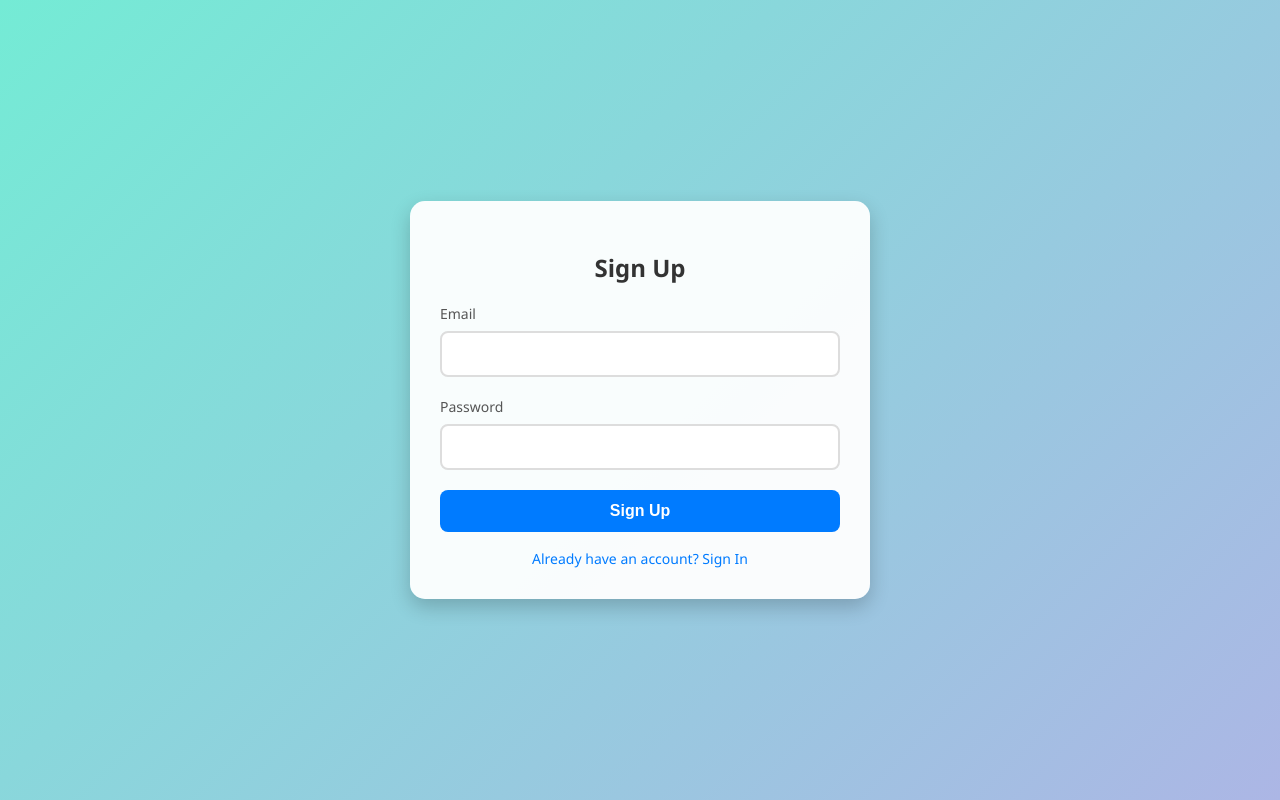
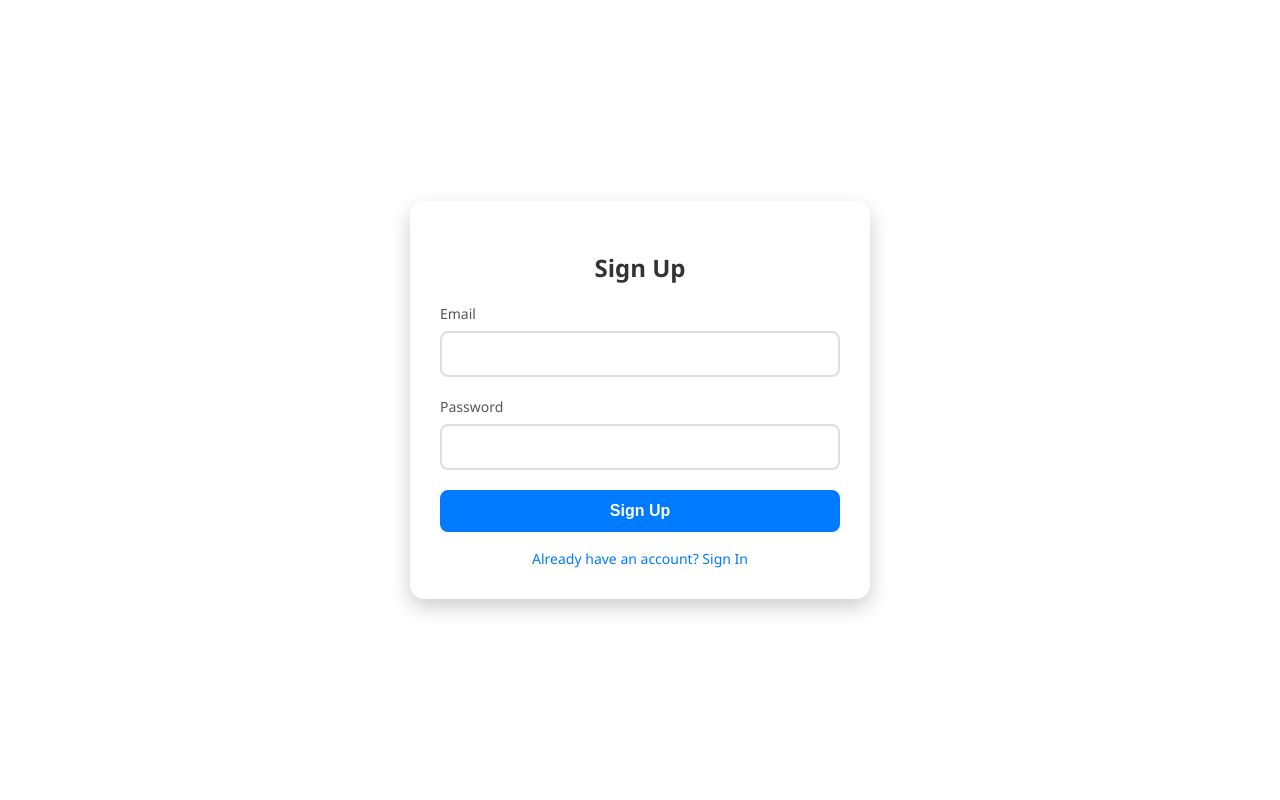
Before and after one commit to spandana-lab/cicd-project, a website: page public/index.html in a window 1280 px wide. Drawn offline with Linux system fonts and the light colour scheme.

Commit message:
updated script

```diff
--- a/public/index.html
+++ b/public/index.html
@@ -7,14 +7,20 @@
     <style>
         body {
             font-family: 'Segoe UI', Tahoma, Geneva, Verdana, sans-serif;
-            display: flex;
-            justify-content: center;
-            align-items: center;
-            min-height: 100vh;
             margin: 0;
-            background: linear-gradient(135deg, #74ebd5, #acb6e5);
             overflow: hidden;
         }
+
+        #star-canvas {
+            position: fixed;
+            top: 0;
+            left: 0;
+            z-index: 0;
+            width: 100%;
+            height: 100%;
+            display: block;
+        }
+
         .container {
             background-color: rgba(255, 255, 255, 0.95);
             padding: 30px;
@@ -25,24 +31,36 @@
             animation: fadeIn 1s ease-in-out;
             position: relative;
             transition: transform 0.3s ease;
+            z-index: 1;
+            margin: auto;
+            top: 50%;
+            transform: translateY(-50%);
+            position: absolute;
+            left: 0;
+            right: 0;
         }
+
         .container:hover {
-            transform: translateY(-5px);
+            transform: translateY(calc(-5px - 50%));
         }
+
         @keyframes fadeIn {
             0% { opacity: 0; transform: translateY(20px); }
             100% { opacity: 1; transform: translateY(0); }
         }
+
         h2 {
             color: #333;
             margin-bottom: 20px;
             font-size: 24px;
             font-weight: 600;
         }
+
         .form-group {
             margin-bottom: 20px;
             text-align: left;
         }
+
         label {
             display: block;
             margin-bottom: 8px;
@@ -50,6 +68,7 @@
             font-size: 14px;
             font-weight: 500;
         }
+
         input {
             width: 100%;
             padding: 12px;
@@ -59,11 +78,13 @@
             font-size: 16px;
             transition: border-color 0.3s ease, box-shadow 0.3s ease;
         }
+
         input:focus {
             border-color: #007bff;
             box-shadow: 0 0 8px rgba(0, 123, 255, 0.3);
             outline: none;
         }
+
         button {
             width: 100%;
             padding: 12px;
@@ -76,27 +97,32 @@
             cursor: pointer;
             transition: background-color 0.3s ease, transform 0.2s ease;
         }
+
         button:hover {
             background-color: #0056b3;
             transform: scale(1.02);
         }
+
         button:active {
             transform: scale(0.98);
         }
+
         .toggle {
             margin-top: 15px;
         }
+
         .toggle a {
             color: #007bff;
             text-decoration: none;
             font-size: 14px;
             transition: color 0.3s ease;
         }
+
         .toggle a:hover {
             color: #0056b3;
             text-decoration: underline;
         }
-        /* Popup (Modal) Styles */
+
         .modal {
             display: none;
             position: fixed;
@@ -107,8 +133,9 @@
             background-color: rgba(0, 0, 0, 0.5);
             justify-content: center;
             align-items: center;
-            z-index: 1000;
+            z-index: 10;
         }
+
         .modal-content {
             background-color: white;
             padding: 20px;
@@ -120,21 +147,26 @@
             position: relative;
             animation: popIn 0.3s ease;
         }
+
         @keyframes popIn {
             0% { transform: scale(0.8); opacity: 0; }
             100% { transform: scale(1); opacity: 1; }
         }
+
         .modal-content p {
             margin: 0 0 20px;
             font-size: 16px;
             color: #333;
         }
+
         .modal-content.success p {
             color: #28a745;
         }
+
         .modal-content.error p {
             color: #dc3545;
         }
+
         .close-btn {
             position: absolute;
             top: 10px;
@@ -144,9 +176,11 @@
             cursor: pointer;
             transition: color 0.3s ease;
         }
+
         .close-btn:hover {
             color: #333;
         }
+
         .modal-content button {
             padding: 10px 20px;
             font-size: 14px;
@@ -154,6 +188,8 @@
     </style>
 </head>
 <body>
+    <canvas id="star-canvas"></canvas>
+
     <div class="container">
         <h2 id="form-title">Sign Up</h2>
         <form id="auth-form">
@@ -172,7 +208,6 @@
         </div>
     </div>
 
-    <!-- Popup Modal -->
     <div id="modal" class="modal">
         <div class="modal-content">
             <span class="close-btn" onclick="closeModal()">×</span>
@@ -182,6 +217,57 @@
     </div>
 
     <script>
+        // Star background canvas
+        const canvas = document.getElementById('star-canvas');
+        const ctx = canvas.getContext('2d');
+        let stars = [];
+
+        function resizeCanvas() {
+            canvas.width = window.innerWidth;
+            canvas.height = window.innerHeight;
+        }
+
+        function initStars(count = 100) {
+            stars = [];
+            for (let i = 0; i < count; i++) {
+                stars.push({
+                    x: Math.random() * canvas.width,
+                    y: Math.random() * canvas.height,
+                    radius: Math.random() * 1.5 + 0.5,
+                    dx: (Math.random() - 0.5) * 0.2,
+                    dy: (Math.random() - 0.5) * 0.2,
+                    color: `rgba(255,255,255,${Math.random() * 0.8 + 0.2})`
+                });
+            }
+        }
+
+        function animateStars() {
+            ctx.clearRect(0, 0, canvas.width, canvas.height);
+            for (let star of stars) {
+                ctx.beginPath();
+                ctx.arc(star.x, star.y, star.radius, 0, Math.PI * 2);
+                ctx.fillStyle = star.color;
+                ctx.fill();
+
+                star.x += star.dx;
+                star.y += star.dy;
+
+                if (star.x < 0 || star.x > canvas.width) star.dx *= -1;
+                if (star.y < 0 || star.y > canvas.height) star.dy *= -1;
+            }
+            requestAnimationFrame(animateStars);
+        }
+
+        window.addEventListener('resize', () => {
+            resizeCanvas();
+            initStars();
+        });
+
+        resizeCanvas();
+        initStars();
+        animateStars();
+
+        // Auth form handling
         const form = document.getElementById('auth-form');
         const toggleLink = document.getElementById('toggle-link');
         const formTitle = document.getElementById('form-title');
@@ -192,7 +278,6 @@
         const passwordInput = document.getElementById('password');
         let isSignup = true;
 
-        // Toggle between signup and signin
         toggleLink.addEventListener('click', (e) => {
             e.preventDefault();
             isSignup = !isSignup;
@@ -201,7 +286,6 @@
             form.querySelector('button').textContent = isSignup ? 'Sign Up' : 'Sign In';
         });
 
-        // Show popup modal
         function showModal(message, isSuccess) {
             modalMessage.textContent = message;
             modalContent.classList.remove('success', 'error');
@@ -209,25 +293,21 @@
             modal.style.display = 'flex';
         }
 
-        // Close popup modal
         function closeModal() {
             modal.style.display = 'none';
         }
 
-        // Clear form fields
         function clearForm() {
             emailInput.value = '';
             passwordInput.value = '';
         }
 
-        // Close modal when clicking outside
         window.addEventListener('click', (e) => {
             if (e.target === modal) {
                 closeModal();
             }
         });
 
-        // Handle form submission
         form.addEventListener('submit', async (e) => {
             e.preventDefault();
             const email = emailInput.value;
@@ -246,12 +326,8 @@
                 const data = await response.json();
 
                 if (response.ok) {
-                    if (isSignup) {
-                        showModal('🎉 Account Created Successfully! ✅ You can now sign in.', true);
-                    } else {
-                        showModal('🎉 Sign In Successful! ✅ Welcome back!', true);
-                    }
-                    clearForm(); // Clear the form fields on success
+                    showModal(isSignup ? '🎉 Account Created Successfully! ✅ You can now sign in.' : '🎉 Sign In Successful! ✅ Welcome back!', true);
+                    clearForm();
                 } else {
                     showModal(data.message || 'An error occurred.', false);
                 }
```
